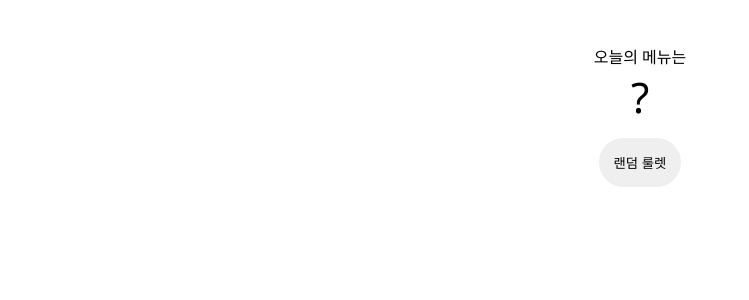
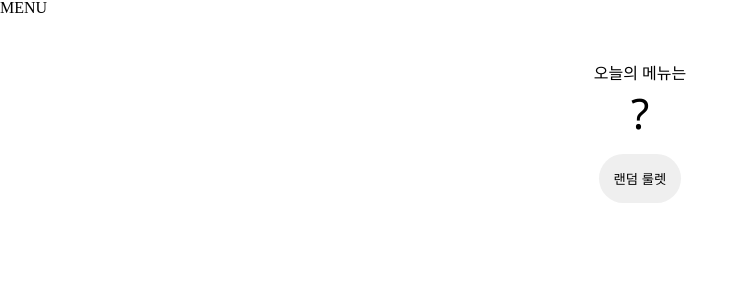
Before and after one commit to ketchup0211/what-should-we-eat, a React (Vite) app: page / in a window 1280 px wide. Shown: the top 300 px of the page, without its empty margins (0-749 px from the left). Built offline with nearby package versions, Linux system fonts and the light colour scheme.

Commit message:
[ADD] Menu Bar

```diff
--- a/src/App.jsx
+++ b/src/App.jsx
@@ -1,9 +1,11 @@
 import { BrowserRouter as Router, Routes, Route } from "react-router-dom";
 import Home from "./pages/Home";
+import MenuBar from "./components/MenuBar";
 
 function App() {
   return (
     <Router>
+      <MenuBar />
       <Routes>
         <Route path="/" element={<Home />} />
       </Routes>
--- /dev/null
+++ b/src/components/MenuBar.jsx
@@ -0,0 +1,7 @@
+export default function MenuBar() {
+  return (
+    <div>
+      <h1>MENU</h1>
+    </div>
+  );
+}
```
